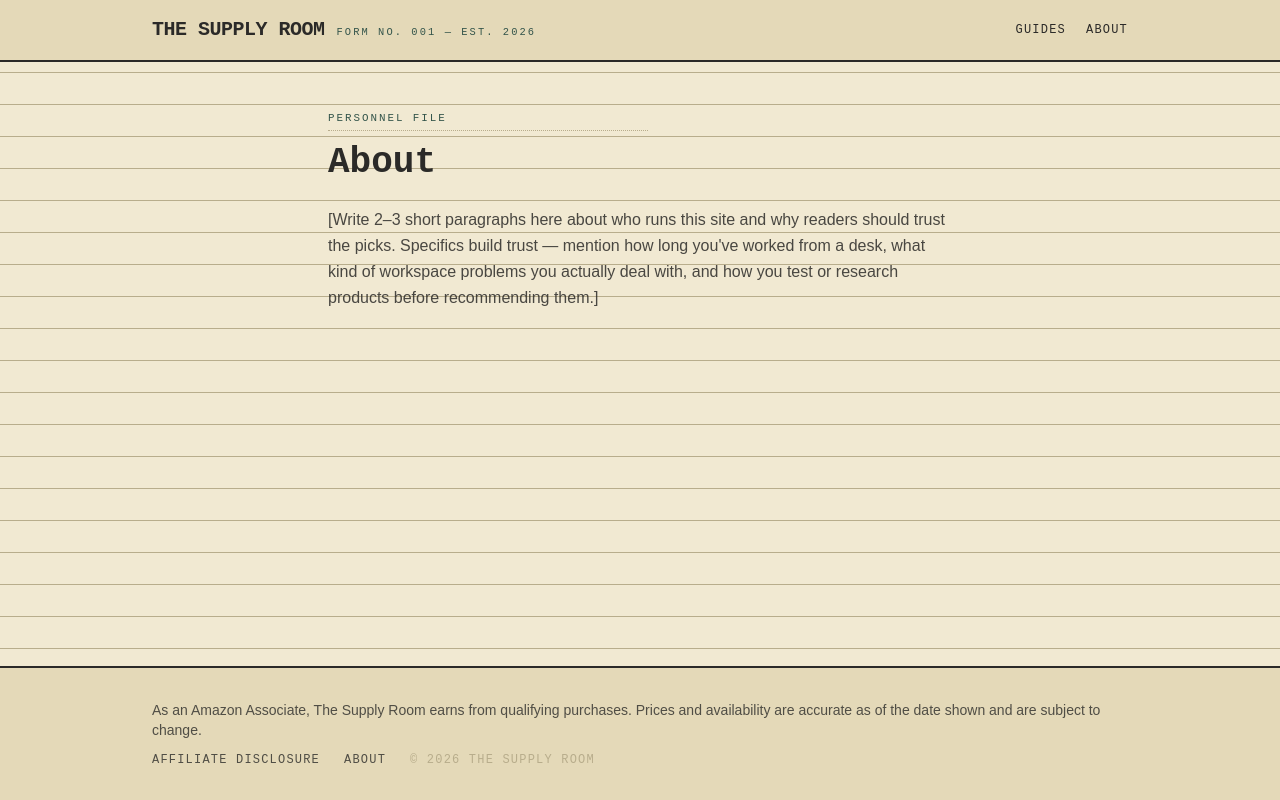
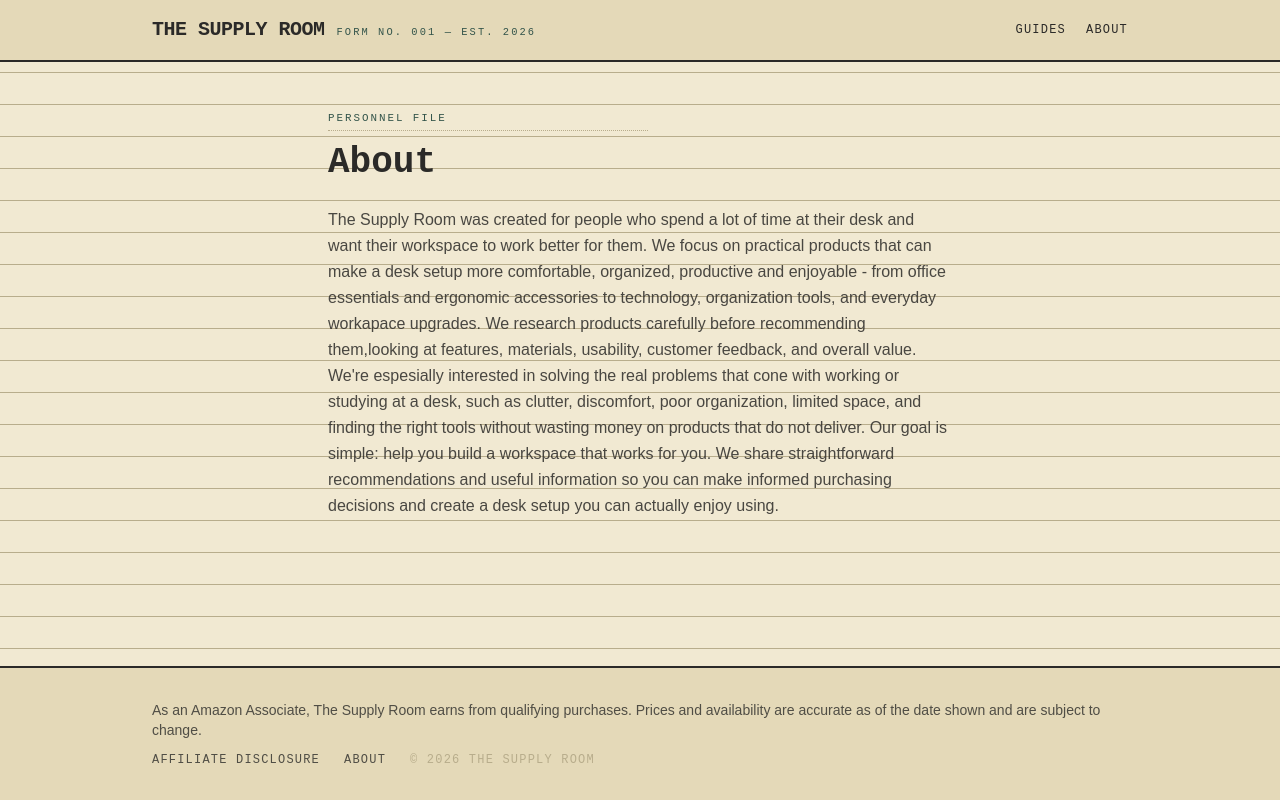
Before and after one commit to dsetzer84/office-supply-guide, a Next.js app: page /about in a window 1280 px wide. Built offline with nearby package versions, Linux system fonts and the light colour scheme.

Commit message:
Revise About section content for clarity and detail
Updated the content in the About section to provide a clearer description of the purpose and goals of The Supply Room, emphasizing product research and workspace improvement.

```diff
--- a/app/about/page.js
+++ b/app/about/page.js
@@ -8,11 +8,22 @@ export default function About() {
       <span className="form-label max-w-xs">Personnel File</span>
       <h1 className="font-mono text-4xl font-bold mt-3">About</h1>
       <p className="mt-6 text-ink/85 leading-relaxed">
-        [Write 2–3 short paragraphs here about who runs this site and why
-        readers should trust the picks. Specifics build trust — mention how
-        long you've worked from a desk, what kind of workspace problems you
-        actually deal with, and how you test or research products before
-        recommending them.]
+        The Supply Room was created for people who spend a lot of time at
+    their desk and want their workspace to work better for them. We focus
+    on practical products that can make a desk setup more comfortable,
+   organized, productive and enjoyable - from office essentials and ergonomic
+    accessories to technology, organization tools, and everyday workapace upgrades.
+
+      We research products carefully before recommending them,looking at features,
+    materials, usability, customer feedback, and overall value. We're espesially
+    interested in solving the real problems that cone with working or studying at
+    a desk, such as clutter, discomfort, poor organization, limited space, and
+    finding the right tools without wasting money on products that do not deliver.
+
+      Our goal is simple: help you build a workspace that works for you. We share
+    straightforward recommendations and useful information so you can make informed
+    purchasing decisions and create a desk setup you can actually enjoy using.
+
       </p>
     </div>
   );
```
